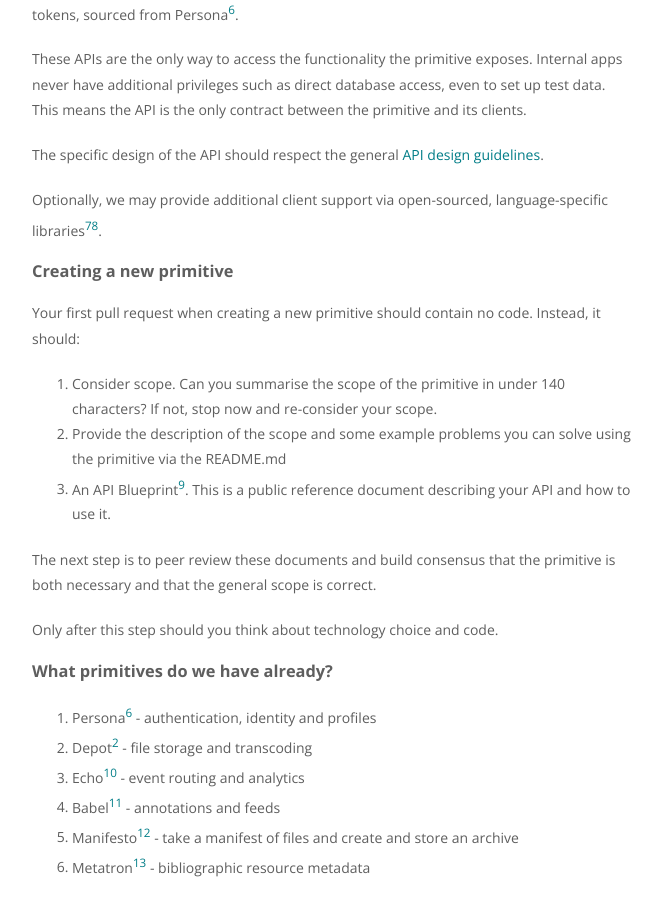
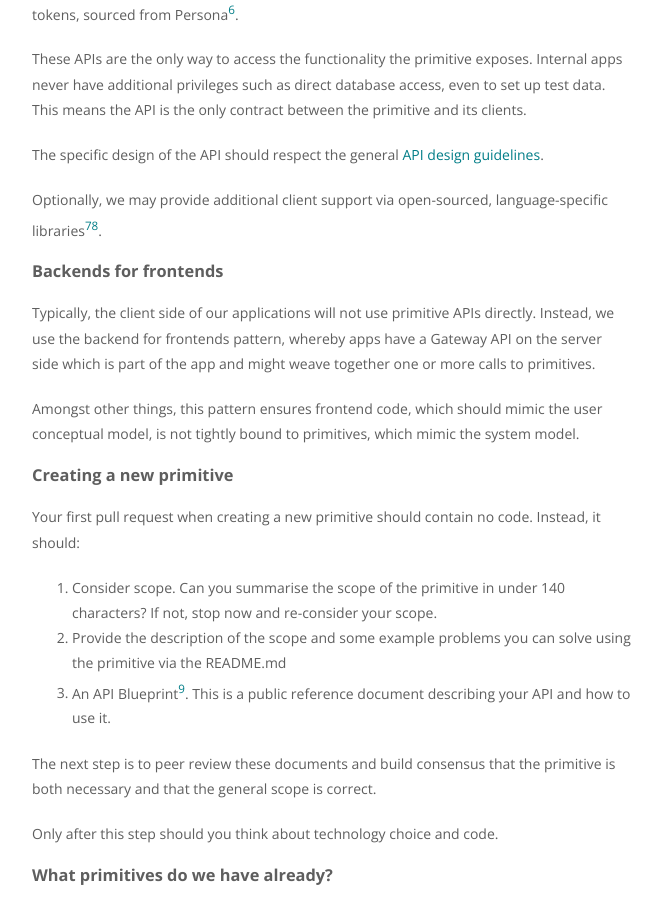
Before and after one commit to ellerbrock/talis.github.io, a Jekyll site: the page built from topics/microservices.md, in a window 1280 px wide and 900 px high, scrolled down 1336 px. Shown: the whole window, without its empty margins (488-1150 px from the left). Built offline with Jekyll 4.4.1, drawn with Linux system fonts in a browser that asks for light colours.

Commit message:
Added section on Backends for Frontends

```diff
--- a/topics/microservices.md
+++ b/topics/microservices.md
@@ -53,6 +53,16 @@ The specific design of the API should respect the general [API design guidelines
 Optionally, we may provide additional client support via open-sourced, language-specific libraries[^12][^13].
 
 
+### Backends for frontends
+
+Typically, the client side of our applications will not use primitive APIs directly. Instead, we use the backend for
+frontends pattern, whereby apps have a Gateway API on the server side which is part of the app and might weave together
+one or more calls to primitives.
+
+Amongst other things, this pattern ensures frontend code, which should mimic the user conceptual model, is not tightly
+bound to primitives, which mimic the system model.
+
+
 ### Creating a new primitive
 
 Your first pull request when creating a new primitive should contain no code. Instead, it should:
```
